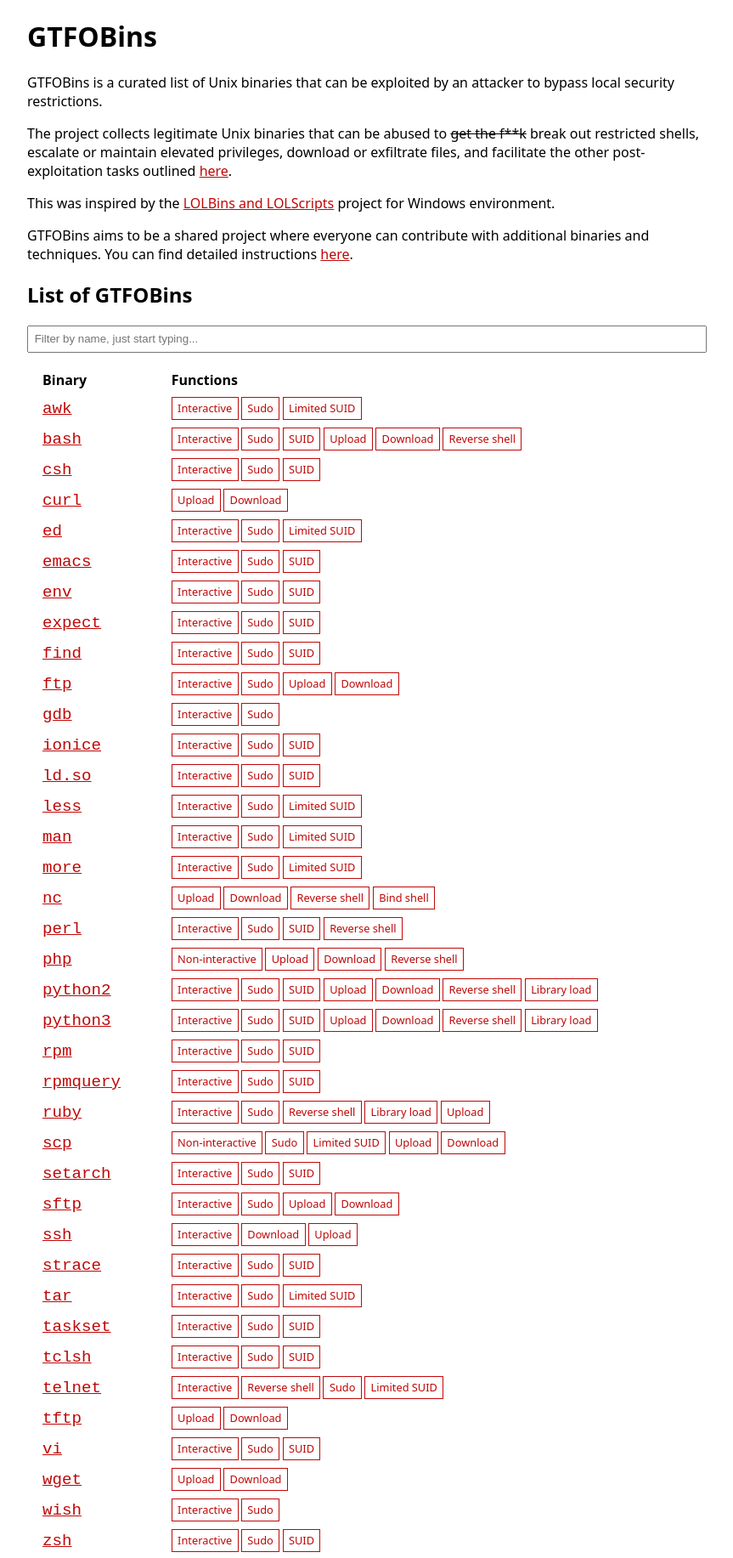
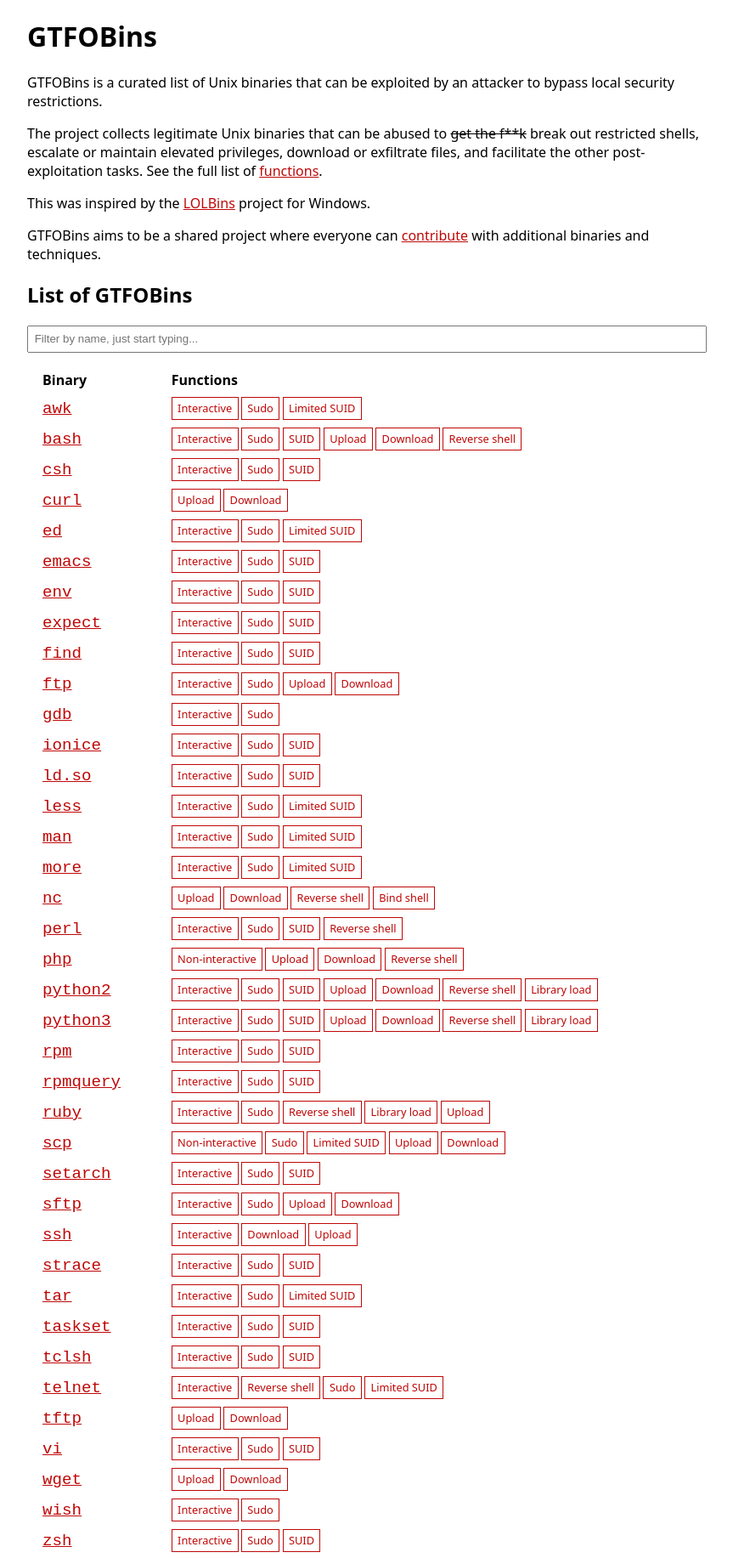
Before and after one commit to GTFOBins/GTFOBins.github.io, a Jekyll site: the page built from index.md, in a window 1280 px wide. Shown: the whole page at 85% size, without its empty margins (208-1071 px from the left). Built offline with Jekyll 4.4.1, drawn with Linux system fonts in a browser that asks for light colours.

Commit message:
Improve links in the index

```diff
--- a/index.md
+++ b/index.md
@@ -5,11 +5,11 @@ title: GTFOBins
 
 GTFOBins is a curated list of Unix binaries that can be exploited by an attacker to bypass local security restrictions.
 
-The project collects legitimate Unix binaries that can be abused to <strike>get the f**k</strike> break out restricted shells, escalate or maintain elevated privileges, download or exfiltrate files, and facilitate the other post-exploitation tasks outlined [here](/functions/).
+The project collects legitimate Unix binaries that can be abused to <strike>get the f**k</strike> break out restricted shells, escalate or maintain elevated privileges, download or exfiltrate files, and facilitate the other post-exploitation tasks. See the full list of [functions](/functions/).
 
-This was inspired by the [LOLBins and LOLScripts](https://github.com/api0cradle/LOLBAS) project for Windows environment.
+This was inspired by the [LOLBins](https://github.com/api0cradle/LOLBAS) project for Windows.
 
-GTFOBins aims to be a shared project where everyone can contribute with additional binaries and techniques. You can find detailed instructions [here](/contribute/).
+GTFOBins aims to be a shared project where everyone can [contribute](/contribute/) with additional binaries and techniques.
 
 ## List of GTFOBins
 
```
